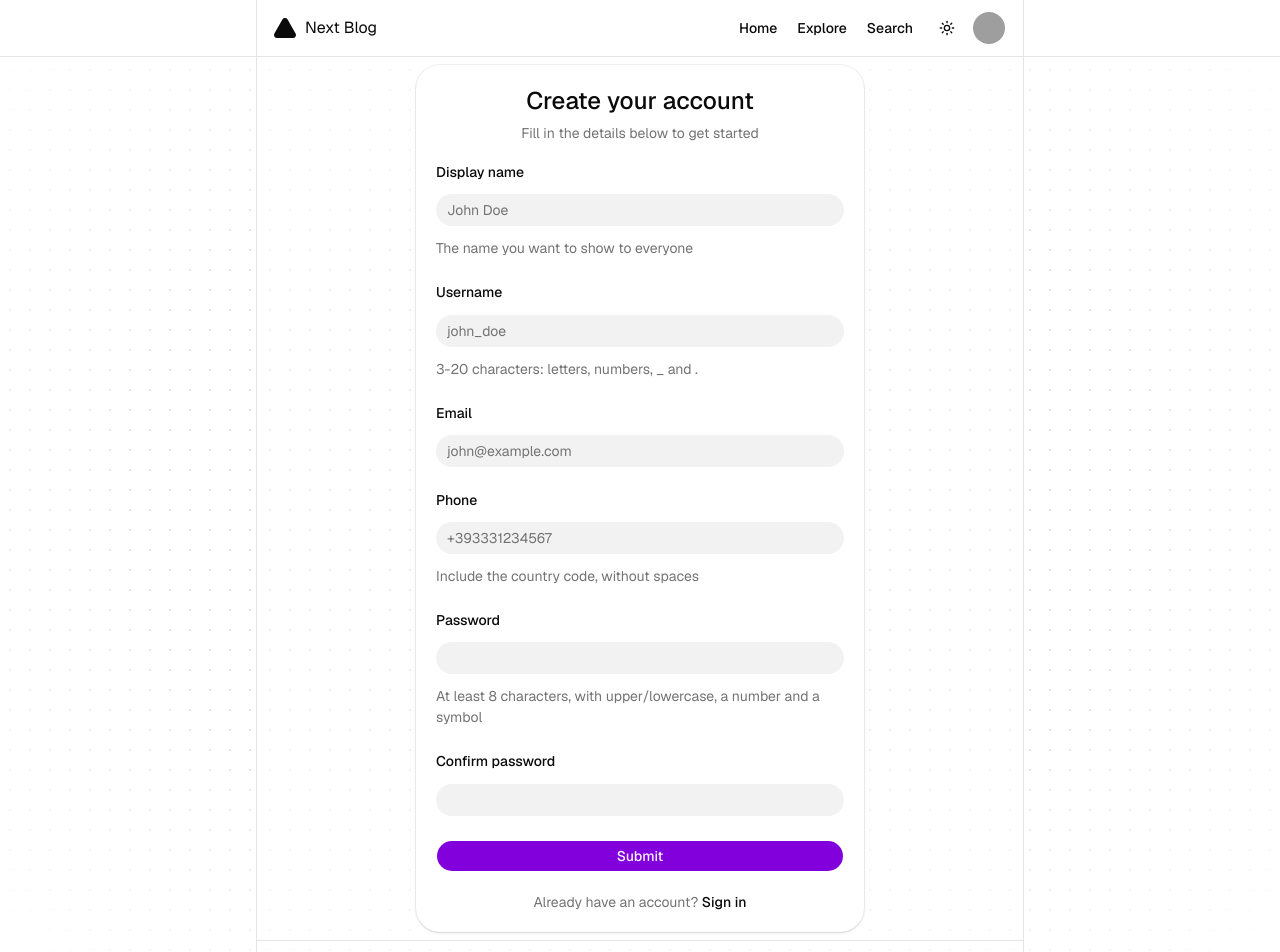
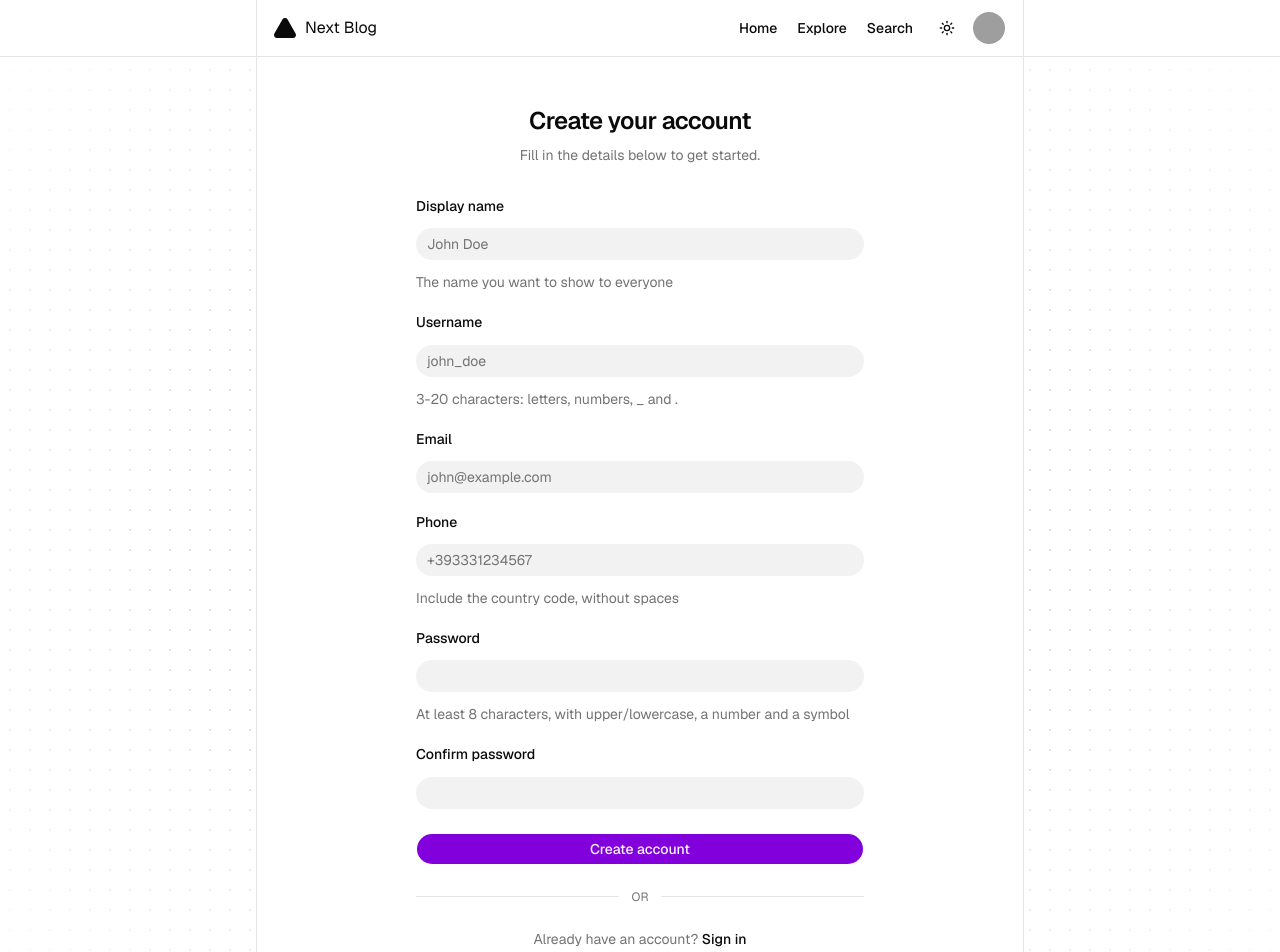
Before and after one commit to NicolasGhiggi/next-blog, a Next.js app in the folder apps/web/: page /register in a window 1280 px wide. Shown: the top 952 px of the page. Built offline with nearby package versions, Linux system fonts and the light colour scheme; grey boxes are pictures that could not be loaded.

Commit message:
Fixed register page and form style

```diff
--- a/apps/web/app/(public)/register/page.tsx
+++ b/apps/web/app/(public)/register/page.tsx
@@ -1,45 +1,39 @@
+import Link from "next/link"
 import type { Metadata } from "next"
-import Link from "next/link"
-import {
-    Card,
-    CardContent,
-    CardDescription,
-    CardFooter,
-    CardHeader,
-    CardTitle,
-} from "@workspace/ui/components/card"
 import { RegisterForm } from "@/components/form/register"
 
 export const metadata: Metadata = {
     title: "Create account",
-    description: "Sign up to get started",
+    description: "Create your account",
 }
 
 const Page = () => {
     return (
-        <div className="flex items-center justify-center p-2">
-            <Card className="w-full max-w-md">
-                <CardHeader className="text-center">
-                    <CardTitle className="text-2xl">Create your account</CardTitle>
-                    <CardDescription>
-                        Fill in the details below to get started
-                    </CardDescription>
-                </CardHeader>
-
-                <CardContent>
-                    <RegisterForm />
-                </CardContent>
-
-                <CardFooter className="justify-center text-sm text-muted-foreground">
-                    Already have an account?&nbsp;
-                    <Link
-                        href="/login"
-                        className="font-medium text-foreground underline-offset-4 hover:underline"
-                    >
+        <div className="flex min-h-full flex-1 items-center justify-center px-4 py-12 sm:px-6 bg-background">
+            <div className="w-full max-w-md">
+                <div className="mb-8 text-center">
+                    <h1 className="text-2xl font-semibold tracking-tight">
+                        Create your account
+                    </h1>
+                    <p className="mt-2 text-sm text-muted-foreground">
+                        Fill in the details below to get started.
+                    </p>
+                </div>
+                <RegisterForm />
+                <div className="my-6 flex items-center gap-3">
+                    <div className="h-px flex-1 bg-border" />
+                    <span className="text-xs text-muted-foreground">
+                        OR
+                    </span>
+                    <div className="h-px flex-1 bg-border" />
+                </div>
+                <p className="text-center text-sm text-muted-foreground">
+                    Already have an account?{" "}
+                    <Link href="/login" className="font-medium text-foreground underline-offset-4 hover:underline">
                         Sign in
                     </Link>
-                </CardFooter>
-            </Card>
+                </p>
+            </div>
         </div>
     )
 }
--- a/apps/web/components/form/register.tsx
+++ b/apps/web/components/form/register.tsx
@@ -5,13 +5,12 @@ import { zodResolver } from "@hookform/resolvers/zod"
 import { toast } from "@workspace/ui/components/toast"
 import { Button } from "@workspace/ui/components/button"
 import { FieldGroup } from "@workspace/ui/components/field"
+import { FormTextField } from "@/components/ui/form-text-field"
 import { registerSchema, registerSchemaType } from "@/schemas/register"
-import { FormTextField } from "@/components/ui/form-text-field"
 
 const RegisterForm = () => {
     const form = useForm<registerSchemaType>({
         resolver: zodResolver(registerSchema),
-        // mode: "onTouched",
         defaultValues: {
             displayName: "",
             username: "",
@@ -26,7 +25,7 @@ const RegisterForm = () => {
         const id = toast.add({
             title: "You submitted the following values:",
             description: (
-                <pre className="mt-2 w-[320px] overflow-x-auto rounded-md bg-code p-4 text-code-foreground">
+                <pre className="bg-code text-code-foreground mt-2 w-[320px] overflow-x-auto rounded-md p-4">
                     <code>{JSON.stringify(data, null, 2)}</code>
                 </pre>
             ),
@@ -45,7 +44,7 @@ const RegisterForm = () => {
             onSubmit={form.handleSubmit(onSubmit)}
             noValidate
         >
-            <FieldGroup>
+            <FieldGroup className="gap-5">
                 <FormTextField
                     control={form.control}
                     name="displayName"
@@ -54,6 +53,7 @@ const RegisterForm = () => {
                     description="The name you want to show to everyone"
                     autoComplete="name"
                 />
+
                 <FormTextField
                     control={form.control}
                     name="username"
@@ -62,6 +62,7 @@ const RegisterForm = () => {
                     description="3-20 characters: letters, numbers, _ and ."
                     autoComplete="username"
                 />
+
                 <FormTextField
                     control={form.control}
                     name="email"
@@ -70,6 +71,7 @@ const RegisterForm = () => {
                     placeholder="john@example.com"
                     autoComplete="email"
                 />
+
                 <FormTextField
                     control={form.control}
                     name="phone"
@@ -79,6 +81,7 @@ const RegisterForm = () => {
                     description="Include the country code, without spaces"
                     autoComplete="tel"
                 />
+
                 <FormTextField
                     control={form.control}
                     name="password"
@@ -87,6 +90,7 @@ const RegisterForm = () => {
                     description="At least 8 characters, with upper/lowercase, a number and a symbol"
                     autoComplete="new-password"
                 />
+
                 <FormTextField
                     control={form.control}
                     name="confirmPassword"
@@ -94,8 +98,13 @@ const RegisterForm = () => {
                     type="password"
                     autoComplete="new-password"
                 />
-                <Button type="submit" form="form-register" disabled={form.formState.isSubmitting}>
-                    Submit
+
+                <Button
+                    type="submit"
+                    className="mt-1 w-full"
+                    disabled={form.formState.isSubmitting}
+                >
+                    Create account
                 </Button>
             </FieldGroup>
         </form>
```
